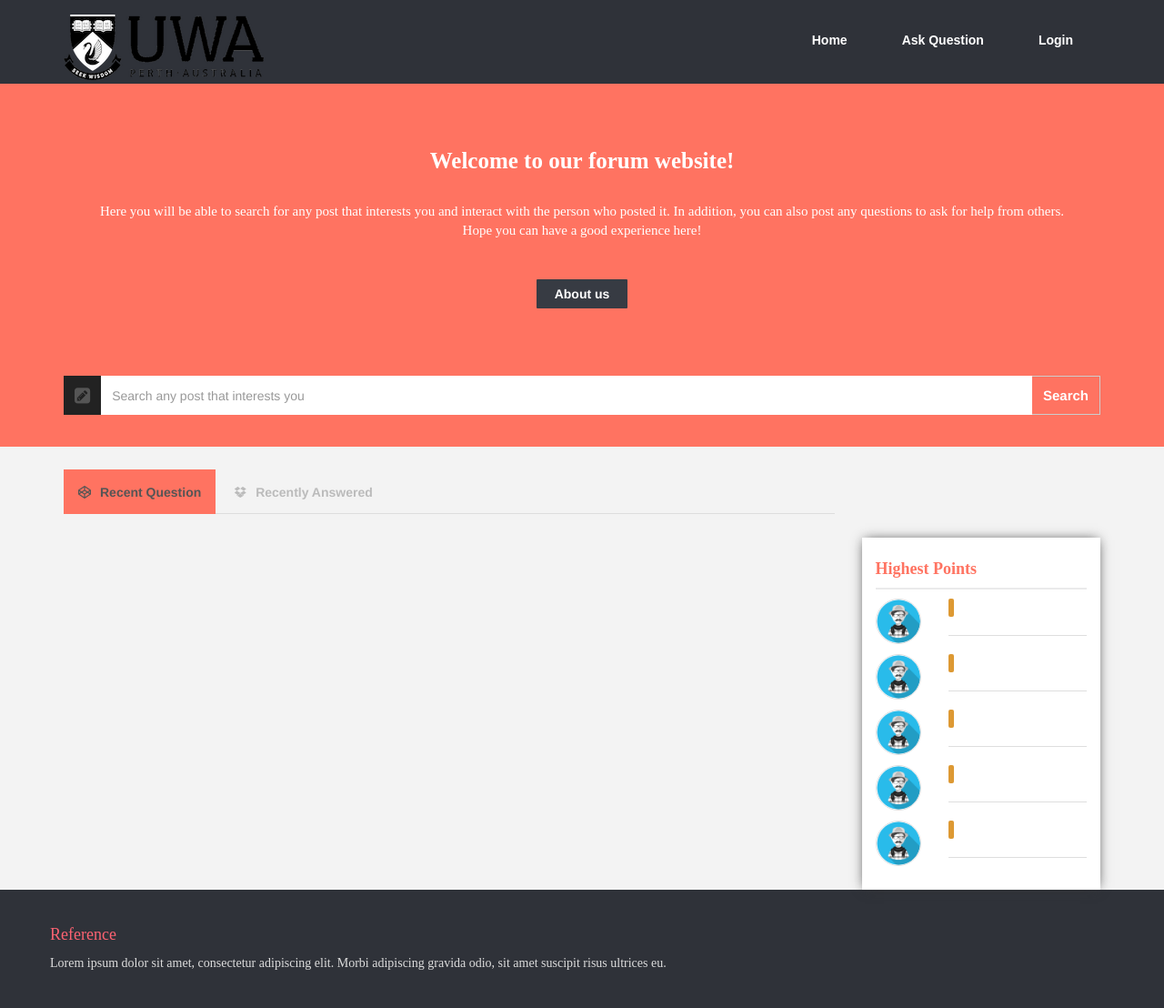
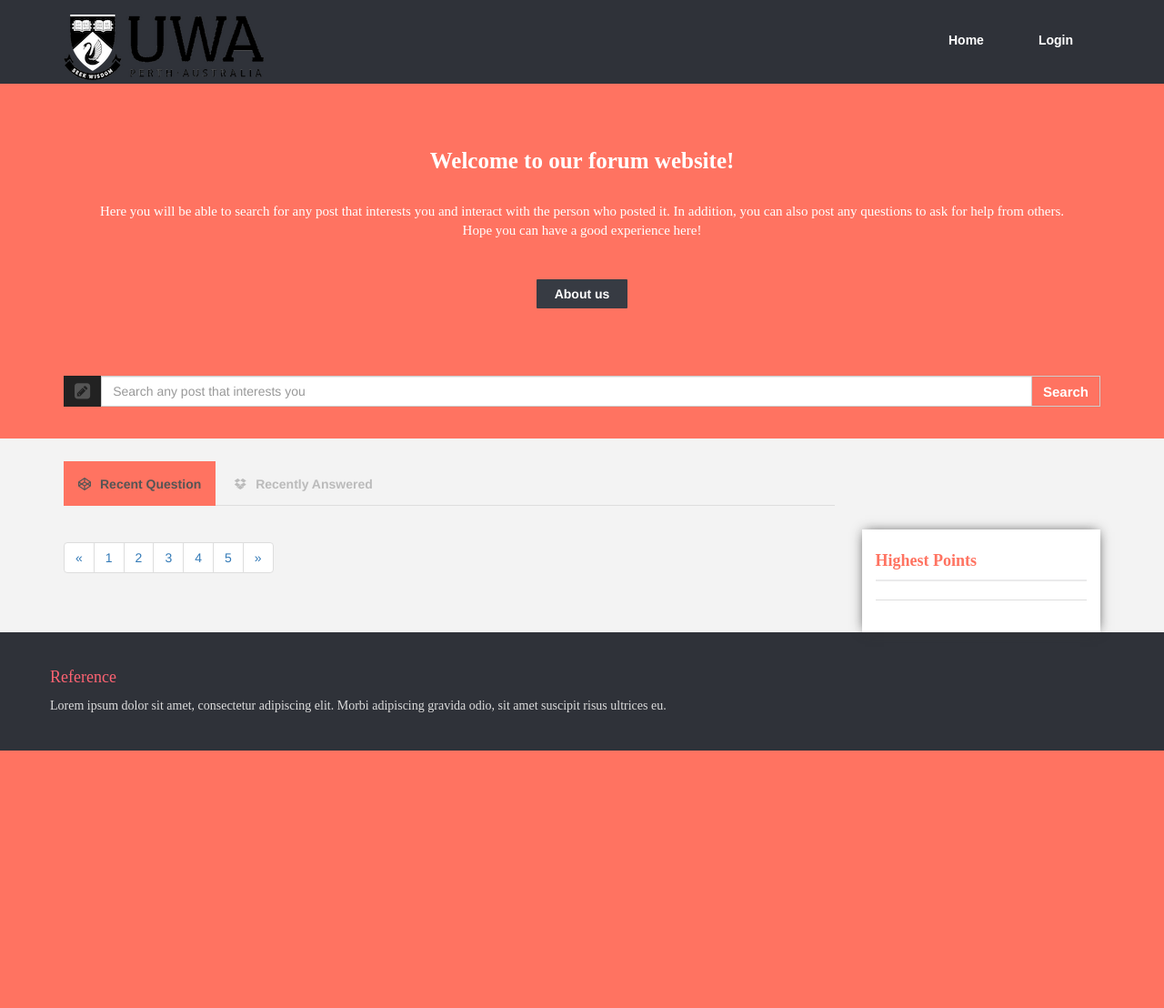
Before and after one commit to sudekidesu/CITS5505GROUPPROJECT, a Flask app: page / in a window 1280 px wide. Shown: the whole page at 91% size. After the commit the page ends 825 px from the top, so only its background shows below. Run offline with Flask 3, Linux system fonts and the light colour scheme; data that the repository does not hold is empty; some libraries are stand-ins or nearby versions.

Commit message:
add rank function, fix route.py related logic, add search.js

```diff
--- a/app/routes.py
+++ b/app/routes.py
@@ -183,7 +183,24 @@ def search():
 @app.route("/recentqa")
 def recentqa():
     num_dp = 10
-    questions = Question.query.order_by(desc(Question.create_time)).paginate(page=1, per_page=num_dp)
+    pagination = Question.query.order_by(desc(Question.create_time)).paginate(page=1, per_page=num_dp)
+    questions = pagination.items
+    questions_data = [{"id": question.id,
+                       "author": question.author_id,
+                       "title": question.title,
+                       "category": question.category,
+                       "content": question.content,
+                       "create_time": question.create_time,
+                       "likes": question.likes
+                       } for question in questions]
+
+    response = {
+        "questions": questions_data,
+        "total": pagination.total,
+        "pages": pagination.pages,
+        "current_page": pagination.page
+    }
+    return jsonify(response)
     return questions
 
 
@@ -222,8 +239,38 @@ def dislike(qa_id):
         return jsonify({'message': 'Question not found'}), 404
 
 
+# @app.route("/board")
+# def board():
+#     num_dp = 5
+#     pagination = User.query.order_by(Question.create_time).paginate(page=1, per_page=num_dp)
+#     users = pagination.items
+#     users = [{"id": user.id,
+#                "username": user.username,
+#                "likes": user.likes
+#                } for user in users]
+#
+#     response = {
+#         "users": users,
+#         "total": pagination.total,
+#         "pages": pagination.pages,
+#         "current_page": pagination.page
+#     }
+#     return jsonify(response)
 @app.route("/board")
 def board():
     num_dp = 5
-    users = User.query.order_by(Question.create_time).paginate(page=1, per_page=num_dp)
-    return users
+    # 根据 User.likes 字段进行排序
+    pagination = User.query.order_by(User.likes.desc()).paginate(page=1, per_page=num_dp)
+    users = pagination.items
+    users = [{"id": user.id,
+              "username": user.username,
+              "likes": user.likes
+             } for user in users]
+
+    response = {
+        "users": users,
+        "total": pagination.total,
+        "pages": pagination.pages,
+        "current_page": pagination.page
+    }
+    return jsonify(response)
--- a/app/static/js/forum.js
+++ b/app/static/js/forum.js
@@ -1,84 +1,135 @@
-document.addEventListener('DOMContentLoaded', function() {
-    const submitButton = document.querySelector('.publis1291');
-    if (submitButton) {
-        submitButton.addEventListener('click', function() {
-            const questionTitle = document.querySelector('input[name="fname"]').value;
-            const category = document.querySelector('input[name="myBrowser"]').value;
-            const details = document.getElementById('txtEditor').value;
+// document.addEventListener('DOMContentLoaded', function() {
+//     const submitButton = document.querySelector('.publis1291');
+//     if (submitButton) {
+//         submitButton.addEventListener('click', function() {
+//             const questionTitle = document.querySelector('input[name="fname"]').value;
+//             const category = document.querySelector('input[name="myBrowser"]').value;
+//             const details = document.getElementById('txtEditor').value;
+//
+//             const newQuestion = {
+//                 id: Date.now(), // 使用当前时间作为帖子的唯一标识符
+//                 title: questionTitle,
+//                 category: category,
+//                 details: details
+//             };
+//
+//             let questions = JSON.parse(localStorage.getItem('questions')) || [];
+//             questions.unshift(newQuestion); // 将新帖子添加到数组的开始，以便新帖子显示在前面
+//             localStorage.setItem('questions', JSON.stringify(questions));
+//
+//             window.location.href = '/'; // 跳转回主页
+//         });
+//     }
+//
+//     function loadQuestions() {
+//         const questionsContainer = document.getElementById('content1');
+//         if (questionsContainer) {
+//             questionsContainer.innerHTML = ''; // 清空现有内容
+//             const questions = JSON.parse(localStorage.getItem('questions')) || [];
+//             questions.forEach(function(question) {
+//                 const div = document.createElement('div');
+//                 div.className = 'question-type2033';
+//                 div.innerHTML = `
+//                     <div class="row">
+//                         <div class="col-md-1">
+//                             <div class="left-user12923 left-user12923-repeat">
+//                                 <img src="${image}" alt="Image" class="question-image">
+//                             </div>
+//                         </div>
+//                         <div class="col-md-9">
+//                             <div class="right-description893">
+//                                 <div id="que-hedder2983">
+//                                     <h3><a href="/post?id=${question.id}" target="_blank">${question.title}</a></h3>
+//                                 </div>
+//                                 <div class="ques-details10018">
+//                                     <p>${question.details}</p>
+//                                 </div>
+//                             </div>
+//                         </div>
+//                     </div>`;
+//                 questionsContainer.appendChild(div);
+//             });
+//         }
+//     }
+//
+//     loadQuestions();
+// });
+// document.addEventListener('DOMContentLoaded', function() {
+//     const searchInput = document.getElementById('searchInput');
+//     const searchResults = document.getElementById('searchResults');
+//
+//     // 为输入框添加输入事件监听器
+//     searchInput.addEventListener('input', function() {
+//         const searchText = searchInput.value.toLowerCase();
+//         const questions = JSON.parse(localStorage.getItem('questions')) || [];
+//         searchResults.innerHTML = '';  // 清空当前的搜索结果
+//
+//         // 过滤并显示匹配的搜索结果
+//         questions.forEach(function(question) {
+//             if (question.title.toLowerCase().includes(searchText)) {
+//                 const div = document.createElement('div');
+//                 div.className = 'search-result-item';
+//                 div.innerHTML = `
+//                     <h4><a href="/post?id=${question.id}">${question.title}</a></h4>
+//                     <p>${question.details}</p>`;
+//                 searchResults.appendChild(div);
+//             }
+//         });
+//
+//         // 如果没有匹配的结果，并且搜索框不为空，显示"没有找到帖子"
+//         if (!searchResults.children.length && searchText) {
+//             searchResults.innerHTML = '<p>No posts found.</p>';
+//         }
+//     });
+// });
+//
+//
 
-            const newQuestion = {
-                id: Date.now(), // 使用当前时间作为帖子的唯一标识符
-                title: questionTitle,
-                category: category,
-                details: details
-            };
+$(document).ready(function() {
+    $('#searchButton').click(function(e) {
+        e.preventDefault();
+        const query = $('#searchInput').val();
+        if (query) {
+            $.ajax({
+                url: '/search',
+                type: 'GET',
+                data: {
+                    q: query
+                },
+                success: function(response) {
+                    displaySearchResults(response);
+                },
+                error: function() {
+                    alert('Search failed. Please try again.');
+                }
+            });
+        } else {
+            alert('Please enter a search term.');
+        }
+    });
 
-            let questions = JSON.parse(localStorage.getItem('questions')) || [];
-            questions.unshift(newQuestion); // 将新帖子添加到数组的开始，以便新帖子显示在前面
-            localStorage.setItem('questions', JSON.stringify(questions));
+    function displaySearchResults(response) {
+        const searchResultsContainer = document.getElementById('searchResults');
+        searchResultsContainer.innerHTML = ''; // 清空之前的搜索结果
 
-            window.location.href = '/'; // 跳转回主页
+        if (response.questions.length === 0) {
+            searchResultsContainer.innerHTML = '<p>No results found.</p>';
+            return;
+        }
+
+        response.questions.forEach(question => {
+            const questionHtml = `
+                <div class="question">
+                    <h3>${question.title}</h3>
+                    <p>${question.content}</p>
+                    <p>Author: ${question.author}</p>
+                    <p>Category: ${question.category}</p>
+                    <p>Likes: ${question.likes}</p>
+                    <p>Posted on: ${question.create_time}</p>
+                </div>
+                <hr>
+            `;
+            searchResultsContainer.innerHTML += questionHtml;
         });
     }
-
-    function loadQuestions() {
-        const questionsContainer = document.getElementById('content1');
-        if (questionsContainer) {
-            questionsContainer.innerHTML = ''; // 清空现有内容
-            const questions = JSON.parse(localStorage.getItem('questions')) || [];
-            questions.forEach(function(question) {
-                const div = document.createElement('div');
-                div.className = 'question-type2033';
-                div.innerHTML = `
-                    <div class="row">
-                        <div class="col-md-1">
-                            <div class="left-user12923 left-user12923-repeat">
-                                <img src="${image}" alt="Image" class="question-image">
-                            </div>
-                        </div>
-                        <div class="col-md-9">
-                            <div class="right-description893">
-                                <div id="que-hedder2983">
-                                    <h3><a href="/post?id=${question.id}" target="_blank">${question.title}</a></h3>
-                                </div>
-                                <div class="ques-details10018">
-                                    <p>${question.details}</p>
-                                </div>
-                            </div>
-                        </div>
-                    </div>`;
-                questionsContainer.appendChild(div);
-            });
-        }
-    }
-
-    loadQuestions();
 });
-document.addEventListener('DOMContentLoaded', function() {
-    const searchInput = document.getElementById('searchInput');
-    const searchResults = document.getElementById('searchResults');
-
-    // 为输入框添加输入事件监听器
-    searchInput.addEventListener('input', function() {
-        const searchText = searchInput.value.toLowerCase();
-        const questions = JSON.parse(localStorage.getItem('questions')) || [];
-        searchResults.innerHTML = '';  // 清空当前的搜索结果
-
-        // 过滤并显示匹配的搜索结果
-        questions.forEach(function(question) {
-            if (question.title.toLowerCase().includes(searchText)) {
-                const div = document.createElement('div');
-                div.className = 'search-result-item';
-                div.innerHTML = `
-                    <h4><a href="/post?id=${question.id}">${question.title}</a></h4>
-                    <p>${question.details}</p>`;
-                searchResults.appendChild(div);
-            }
-        });
-
-        // 如果没有匹配的结果，并且搜索框不为空，显示"没有找到帖子"
-        if (!searchResults.children.length && searchText) {
-            searchResults.innerHTML = '<p>No posts found.</p>';
-        }
-    });
-});
--- a/app/static/js/search.js
+++ b/app/static/js/search.js
@@ -0,0 +1,24 @@
+$(document).ready(function() {
+    $('#searchButton').click(function(e) {
+        e.preventDefault();
+        const query = $('#searchInput').val();
+        if (query) {
+            $.ajax({
+                url: '/search',
+                type: 'GET',
+                data: {
+                    q: query
+                },
+                success: function(response) {
+                    // 在这里处理成功响应
+                    console.log(response); // 你可以将响应输出到控制台查看
+                },
+                error: function() {
+                    alert('Search failed. Please try again.');
+                }
+            });
+        } else {
+            alert('Please enter a search term.');
+        }
+    });
+});
--- a/app/templates/index.html
+++ b/app/templates/index.html
@@ -37,8 +37,8 @@
                     <ul class="nav navbar-nav"> </ul>
                     <ul class="nav navbar-nav navbar-right">
                         <li><a href="/">Home</a></li>
-                        <li><a href="/ask">Ask Question</a></li>
                         {% if user %}
+                            <li><a href="/qa/public">Ask Question</a></li>
                             <li><a href="/logout">Logout</a></li>
                         {% else %}
                             <li><a href="/login">Login</a></li>
@@ -65,10 +65,11 @@
                     </a>
                 </div>
  <div class="form-style8292">
-                    <div class="input-group"> <span class="input-group-addon"><i class="fa fa-pencil-square" aria-hidden="true"></i></span>
-                        <input id="searchInput" type="text" class="form-control form-control8392" placeholder="Search any post that interests you">
+                    <div class="input-group">
+                        <span class="input-group-addon"><i class="fa fa-pencil-square" aria-hidden="true"></i></span>
+                        <input id="searchInput" type="text" class="form-control" placeholder="Search any post that interests you">
                         <span class="input-group-addon">
-                            <a href="#">Search</a>
+                            <a href="#" id="searchButton">Search</a>
                         </span>
                     </div>
                 </div>
@@ -221,72 +222,20 @@
                 </div>
                 <!--end of col-md-9 -->
 
-                <!--strart col-md-3 (side bar)-->
+
                     <aside class="col-md-3 sidebar97239">
     <!-- highest part -->
     <div class="highest-part302">
         <h4>Highest Points</h4>
-                        <div class="pints-wrapper">
-                            <div class="left-user3898">
-                                <a href="#"><img src="{{ url_for('static', filename='image/images.png') }}" alt="Image"></a>
-                                <div class="imag-overlay39"> <a href="#"><i class="fa fa-plus" aria-hidden="true"></i></a> </div>
-                            </div>
-                            <a href="#" class="designetion439"> </a>
-                            <p> </p>
-
-                        </div>
-
-                        <hr>
-                        <div class="pints-wrapper">
-                            <div class="left-user3898">
-                                <a href="#"><img src="{{ url_for('static', filename='image/images.png') }}" alt="Image"></a>
-                                <div class="imag-overlay39"> <a href="#"><i class="fa fa-plus" aria-hidden="true"></i></a> </div>
-                            </div>
-                            <a href="#" class="designetion439"> </a>
-                            <p> </p>
-
-                        </div>
-
-                        <hr>
-                        <div class="pints-wrapper">
-                            <div class="left-user3898">
-                                <a href="#"><img src="{{ url_for('static', filename='image/images.png') }}" alt="Image"></a>
-                                <div class="imag-overlay39"> <a href="#"><i class="fa fa-plus" aria-hidden="true"></i></a> </div>
-                            </div>
-                            <a href="#" class="designetion439"> </a>
-                            <p> </p>
-
-                        </div>
-
-                        <hr>
-                        <div class="pints-wrapper">
-                            <div class="left-user3898">
-                                <a href="#"><img src="{{ url_for('static', filename='image/images.png') }}" alt="Image"></a>
-                                <div class="imag-overlay39"> <a href="#"><i class="fa fa-plus" aria-hidden="true"></i></a> </div>
-                            </div>
-                            <a href="#" class="designetion439"> </a>
-                            <p> </p>
-
-                        </div>
-
-                        <hr>
-                        <div class="pints-wrapper">
-                            <div class="left-user3898">
-                                <a href="#"><img src="{{ url_for('static', filename='image/images.png') }}" alt="Image"></a>
-                                <div class="imag-overlay39"> <a href="#"><i class="fa fa-plus" aria-hidden="true"></i></a> </div>
-                            </div>
-                            <a href="#" class="designetion439"> </a>
-                            <p> </p>
-
+        <div id="users-container">
+            <!-- 用户信息将通过JavaScript动态填充 -->
         </div>
         <hr>
-
-                    </div>
-                    <!-- end of Highest points -->
-                </aside>
     </div>
             </div>
         </div>
+    </div>
+
 
     <!--    footer -->
     <section class="footer-part">
@@ -303,16 +252,47 @@
         </div>
     </section>
 
-    <script src="https://ajax.googleapis.com/ajax/libs/jquery/1.12.4/jquery.min.js"></script>
-    <script src="{{ url_for('static', filename='js/jquery-3.1.1.min.js') }}"></script>
-    <script src="{{ url_for('static', filename='js/bootstrap.min.js') }}"></script>
-    <!-- <script src="{{ url_for('static', filename='js/npm.js') }}"></script> -->
+    <script src="https://code.jquery.com/jquery-3.6.0.min.js"></script>
+    <!-- 引用自定义的 search.js 文件 -->
+    <script src="{{ url_for('static', filename='js/search.js') }}"></script>
     <script>
         var image = "{{ url_for('static', filename='image/images.png') }}";
     </script>
     <script src="{{ url_for('static', filename='js/forum.js') }}"></script>
-    <script src="{{ url_for('static', filename='js/post-details.js') }}"></script>
 
+    <script src="{{ url_for('static', filename='js/bootstrap.min.js') }}"></script>
+
+
+
+<script>
+    document.addEventListener("DOMContentLoaded", function() {
+        fetch("/board")
+            .then(response => response.json())
+            .then(data => {
+                const usersContainer = document.getElementById("users-container");
+                usersContainer.innerHTML = ""; // 清空容器
+                data.users.forEach(user => {
+                    const userElement = document.createElement("div");
+                    userElement.classList.add("pints-wrapper");
+                    userElement.innerHTML = `
+                        <div class="left-user3898">
+                            <div class="imag-overlay39">
+                                <a href="#"><i class="fa fa-plus" aria-hidden="true"></i></a>
+                            </div>
+                        </div>
+                        <a href="#" class="designetion439">${user.username}</a>
+                        <p>${user.likes} likes</p>
+                    `;
+                    usersContainer.appendChild(userElement);
+                });
+            })
+            .catch(error => console.error('Error fetching user data:', error));
+    });
+</script>
 </body>
 
+
+
+
+
 </html>
```
Also changed, not shown: app/templates/login.html (+16 -29 lines). Lines whose indentation alone changed are shown as unchanged.
